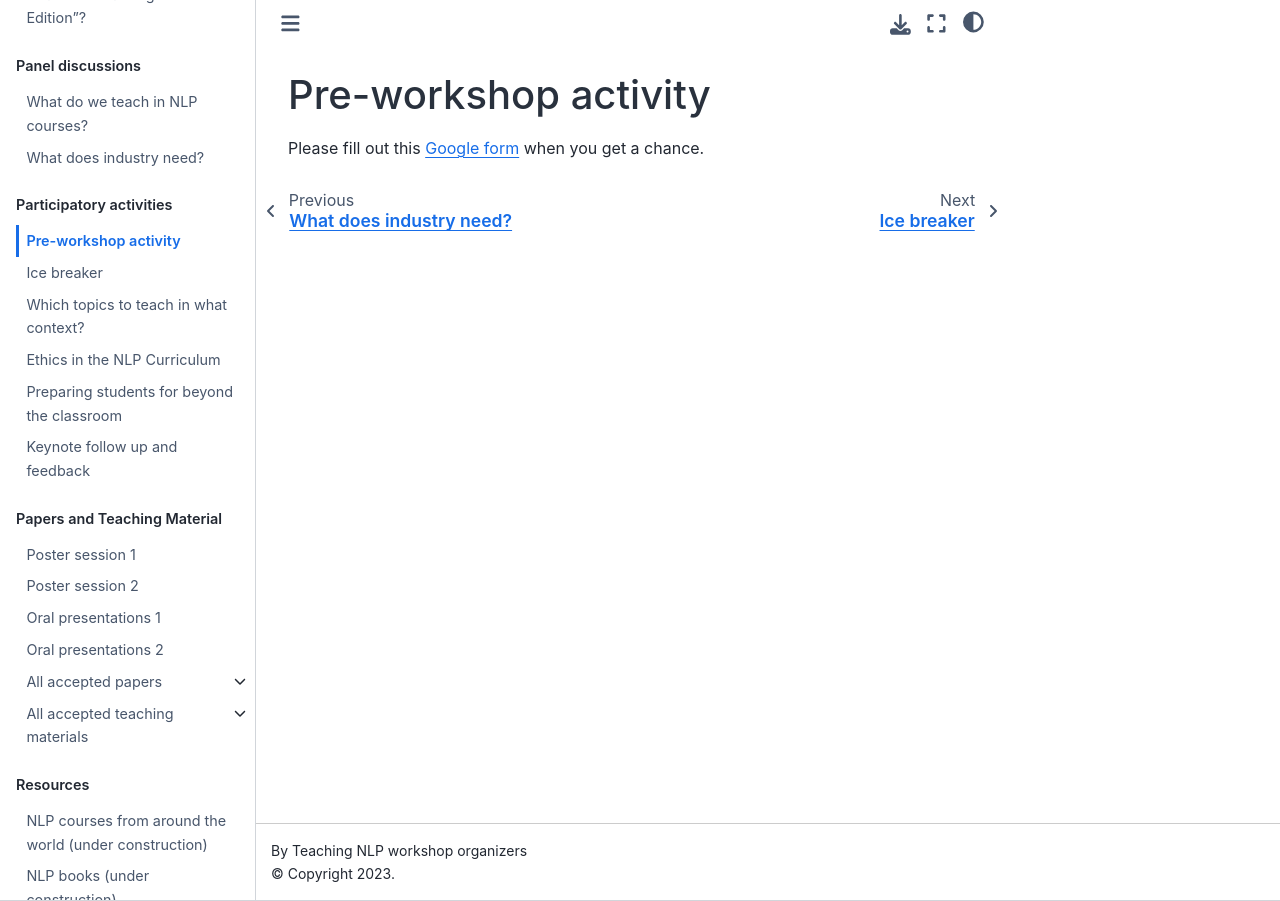
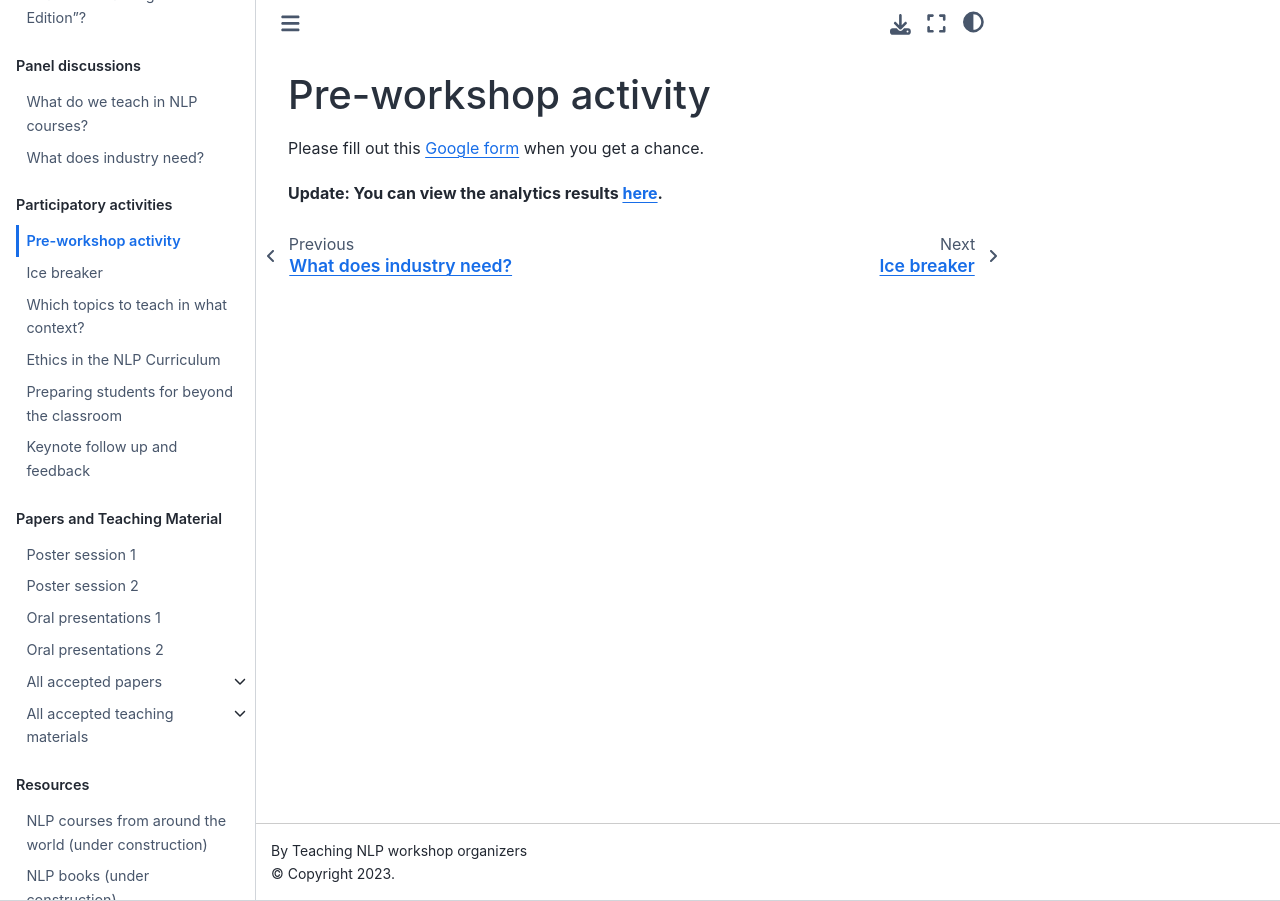
Before and after one commit to TeachingNLP/workshop-book, a Jupyter Book: the page built from activities/pre-workshop-activity.md, in a window 1280 px wide. Built offline with Jupyter Book 1.0.4 settings and Sphinx 7.4.7 and the Sphinx Book theme 1.1.4, drawn with Linux system fonts in a browser that asks for light colours.

Commit message:
adding analytics results

```diff
--- a/activities/pre-workshop-activity.md
+++ b/activities/pre-workshop-activity.md
@@ -1,3 +1,5 @@
 # Pre-workshop activity
 
 Please fill out this [Google form](https://forms.gle/kqZLVpkBAdp7wrA29) when you get a chance.
+
+**Update: You can view the analytics results [here](https://docs.google.com/forms/d/1yDCdX46nacNulDNy2zrD_Y7D7Ck5oe3miCInkHQ0zGw/viewanalytics).**
```
